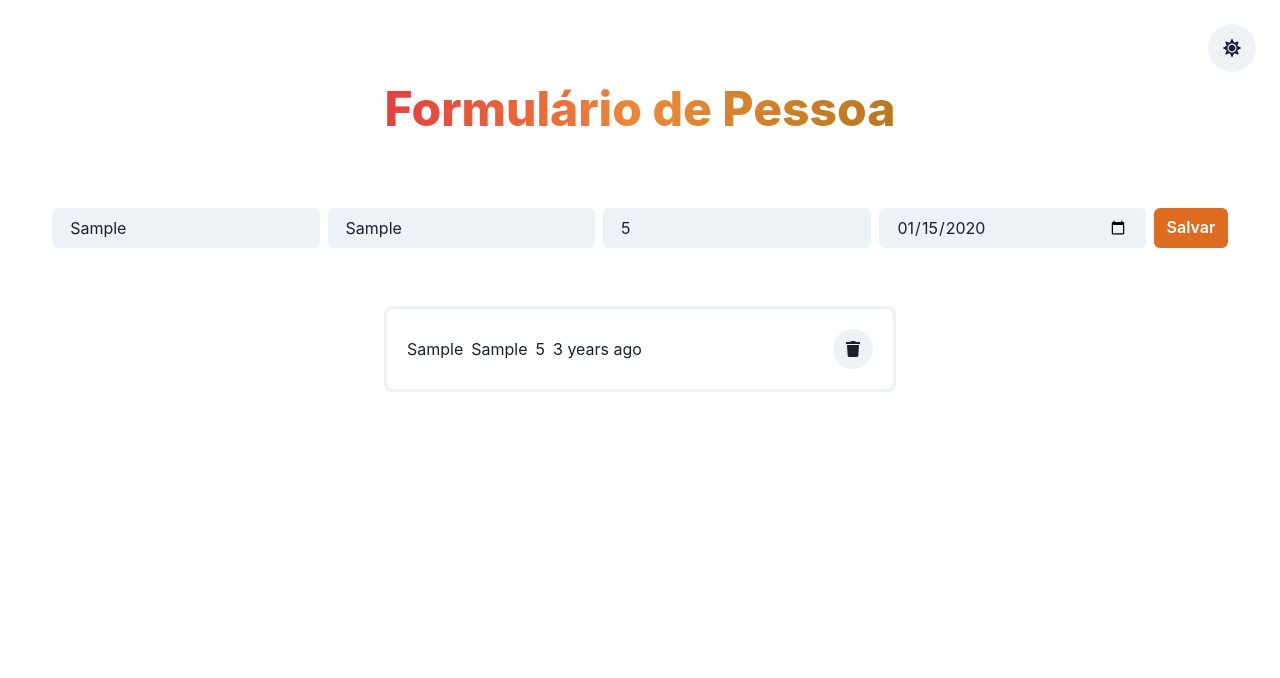
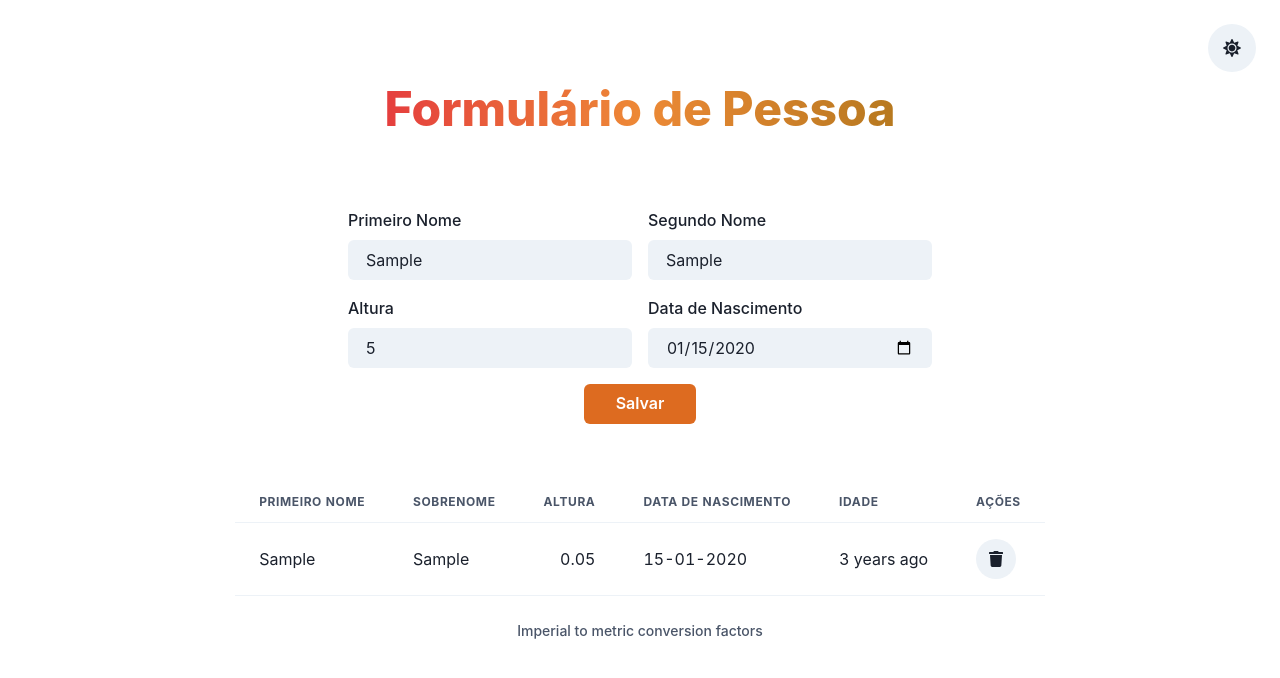
Before and after one commit to Miguelpessoal/person-crud, a Next.js app: page / in a window 1280 px wide. Both pictures are taken after typing "Sample", "Sample", "5", "2020-01-15" into the empty fields and a click on the button "Salvar". Shown: the top 678 px of the page. Built offline with nearby package versions, Linux system fonts and the light colour scheme.

Commit message:
feat(add-table): removendo o uso de lista e implementando o uso de tabela

```diff
--- a/package.json
+++ b/package.json
@@ -11,7 +11,8 @@
   "dependencies": {
     "@chakra-ui/react": "^2.3.4",
     "@emotion/react": "^11.10.4",
-    "@emotion/styled": "^11",
+    "@emotion/styled": "^11.10.4",
+    "@mui/material": "^5.10.6",
     "@table-library/react-table-library": "^4.0.18",
     "framer-motion": "^6",
     "moment": "^2.29.4",
@@ -19,7 +20,8 @@
     "next": "12.3.1",
     "react": "18.2.0",
     "react-dom": "18.2.0",
-    "react-icons": "^4.4.0"
+    "react-icons": "^4.4.0",
+    "react-table": "^7.8.0"
   },
   "devDependencies": {
     "@types/node": "^18.7.18",
--- a/pages/_app.tsx
+++ b/pages/_app.tsx
@@ -1,9 +1,17 @@
 import type { AppProps } from 'next/app'
-import { ChakraProvider } from '@chakra-ui/react';
+import { ChakraProvider, ColorModeScript, extendTheme } from '@chakra-ui/react';
+
+const config = {
+  initialColorMode: 'light',
+  useSystemColorMode: false,
+}
+
+const theme = extendTheme({ config })
 
 function MyApp({ Component, pageProps }: AppProps) {
   return (
     <ChakraProvider>
+      <ColorModeScript initialColorMode={theme.config.initialColorMode} />
       <Component {...pageProps} />
     </ChakraProvider>
   )
--- a/pages/index.tsx
+++ b/pages/index.tsx
@@ -1,5 +1,5 @@
 import type { NextPage } from 'next'
-import { Heading, VStack, IconButton } from '@chakra-ui/react'
+import { Heading, VStack, IconButton, useColorMode } from '@chakra-ui/react'
 import PersonList from '../src/components/PersonList'
 import CreatePerson from '../src/components/CreatePerson'
 import { FaSun, FaMoon } from 'react-icons/fa'
@@ -7,7 +7,9 @@ import { useState, useEffect } from 'react'
 
 const Index: NextPage = () => {
 
-  const [people, setPeople] = useState(() => JSON.parse(localStorage.getItem('people')) || [])
+  const [people, setPeople] = useState(() => [])
+
+  const { colorMode, toggleColorMode } = useColorMode()
 
   useEffect(() => {
     localStorage.setItem('people', JSON.stringify(people))
@@ -23,7 +25,7 @@ const Index: NextPage = () => {
 
   return (
     <VStack p={6}>
-      <IconButton icon={<FaSun />} isRound={true} size={"lg"} alignSelf={"flex-end"} aria-label={''} />
+      <IconButton icon={colorMode === 'light' ? <FaSun /> : <FaMoon />} isRound={true} size={"lg"} alignSelf={"flex-end"} aria-label={''} onClick={toggleColorMode} />
       <Heading
         mb={8}
         bgGradient={"linear(to-r, red.500, orange.400, yellow.600 )"}
--- a/src/components/CreatePerson.tsx
+++ b/src/components/CreatePerson.tsx
@@ -1,5 +1,5 @@
 import type { NextPage } from 'next'
-import { Input, HStack, Button, useToast } from '@chakra-ui/react';
+import { Input, HStack, Button, useToast, StackDivider, Box, FormControl, FormLabel, Radio, RadioGroup } from '@chakra-ui/react';
 import { FormEvent, ReactElement, useState } from 'react';
 import { nanoid } from 'nanoid';
 
@@ -34,7 +34,6 @@ const CreatePerson: NextPage<CreatePersonProps> = ({ createPeople }): ReactEleme
         }
 
         if (!person.firstName || !person.secondName || !person.height || !person.birthDate) {
-            console.log('pow')
             toast({
                 title: 'Campos Vazios',
                 status: 'error',
@@ -50,30 +49,41 @@ const CreatePerson: NextPage<CreatePersonProps> = ({ createPeople }): ReactEleme
 
     return (
         <form onSubmit={(event) => handleSubmit(event)}>
-            <HStack mt={"30px"} mb={"50px"}>
+            <FormControl display="flex" flexDir="column" gap="4" mt={"30px"} mb={"50px"}>
+                <HStack spacing="4">
+                    <Box w="100%">
+                        <FormLabel htmlFor="nome">Primeiro Nome</FormLabel>
                         <Input
                             onChange={(params) => handleEditPersonData('firstName', params.target.value)}
                             variant={"filled"}
                             placeholder='Primeiro Nome'
                             name='firstName'
-                // maxWidth={{ base: "90vwm", sm: "80vw", lg: "60vw", xl: "40vw" }}
                         />
-
+                    </Box>
+                    <Box w="100%">
+                        <FormLabel htmlFor="email">Segundo Nome</FormLabel>
                         <Input
                             onChange={(params) => handleEditPersonData('secondName', params.target.value)}
                             variant={"filled"}
                             placeholder='Segundo Nome'
                             name='secondName'
                         />
+                    </Box>
+                </HStack>
 
+                <HStack spacing="4">
+                    <Box w="100%">
+                        <FormLabel htmlFor="nasc">Altura</FormLabel>
                         <Input
                             onChange={(params) => handleEditPersonData('height', params.target.value)}
                             variant={"filled"}
-                    placeholder='Altura (cm)'
+                            placeholder='Centímetros'
                             name='height'
                             type={'number'}
                         />
-
+                    </Box>
+                    <Box w="100%">
+                        <FormLabel htmlFor="natural">Data de Nascimento</FormLabel>
                         <Input
                             onChange={(params) => handleEditPersonData('birthDate', params.target.value)}
                             variant={"filled"}
@@ -81,10 +91,14 @@ const CreatePerson: NextPage<CreatePersonProps> = ({ createPeople }): ReactEleme
                             name='birthDate'
                             type={'date'}
                         />
+                    </Box>
+                </HStack>
+                <HStack justify="center">
                     <Button colorScheme={"orange"} type={"submit"} px={"8"}>
                         Salvar
                     </Button>
                 </HStack>
+            </FormControl>
         </form>
 
     )
--- a/src/components/PersonList.tsx
+++ b/src/components/PersonList.tsx
@@ -1,5 +1,5 @@
 import type { NextPage } from 'next'
-import { HStack, VStack, StackDivider, Text, IconButton, Spacer, Badge } from '@chakra-ui/react'
+import { Badge, TableContainer, Table, TableCaption, Tbody, Td, Th, Thead, Tr, IconButton } from '@chakra-ui/react'
 import { FaTrash } from 'react-icons/fa'
 import moment from 'moment'
 
@@ -18,28 +18,34 @@ const PersonList: NextPage<PersonListProps> = ({ people, deletePeople }) => {
     }
 
     return (
-        <VStack
+        <TableContainer>
+            <Table variant='simple'>
+                <TableCaption>Imperial to metric conversion factors</TableCaption>
+                <Thead>
+                    <Tr>
+                        <Th>Primeiro Nome</Th>
+                        <Th>Sobrenome</Th>
+                        <Th isNumeric>Altura</Th>
+                        <Th>Data de Nascimento</Th>
+                        <Th>Idade</Th>
+                        <Th>Ações</Th>
+                    </Tr>
+                </Thead>
+                <Tbody>
+                    {people.map((person: any) => (
+                        <Tr key={person.id}>
+                            <Td>{person.firstName}</Td>
+                            <Td>{person.secondName}</Td>
+                            <Td isNumeric>{person.height / 100}</Td>
+                            <Td>{moment(person.birthDate).format('DD-MM-YYYY')}</Td>
+                            <Td>{moment(person.birthDate, "YYYYMMDD").fromNow()}</Td>
+                            <Td><IconButton icon={<FaTrash />} aria-label={''} isRound={true} onClick={() => deletePeople(person.id)} /></Td>
 
-            divider={<StackDivider />}
-            borderColor="gray.100"
-            borderWidth={3}
-            borderRadius={"lg"}
-            p={5}
-            width={"100%"}
-            maxWidth={{ base: "90vwm", sm: "80vw", lg: "60vw", xl: "40vw" }}
-            alignItems={"stretch"}
-        >
-            {people.map(person => (
-                <HStack key={person.id}>
-                    <Text>{person.firstName}</Text>
-                    <Text>{person.secondName}</Text>
-                    <Text>{person.height}</Text>
-                    <Text>{moment(person.birthDate, "YYYYMMDD").fromNow()}</Text>
-                    <Spacer />
-                    <IconButton icon={<FaTrash />} aria-label={''} isRound={true} onClick={() => deletePeople(person.id)} />
-                </HStack>
-            ))}
-        </VStack>
+                        </Tr>
+                    ))}
+                </Tbody>
+            </Table>
+        </TableContainer>
     )
 
 }
```
Also changed, not shown: 1 other file (tests, documents, lock files or other folders). Lines whose indentation alone changed are shown as unchanged.
